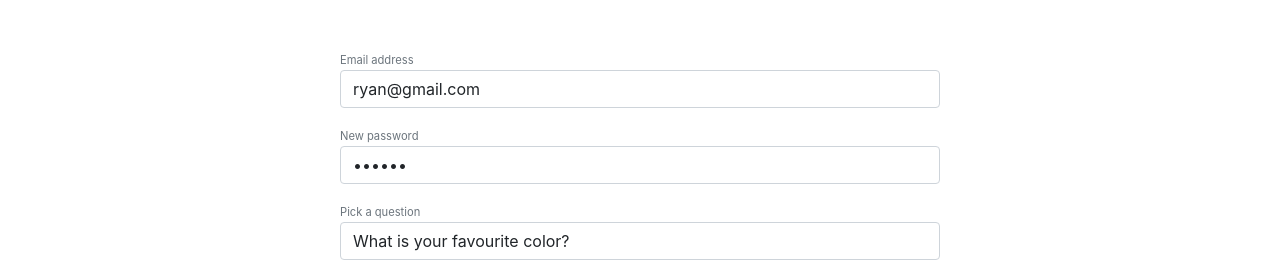
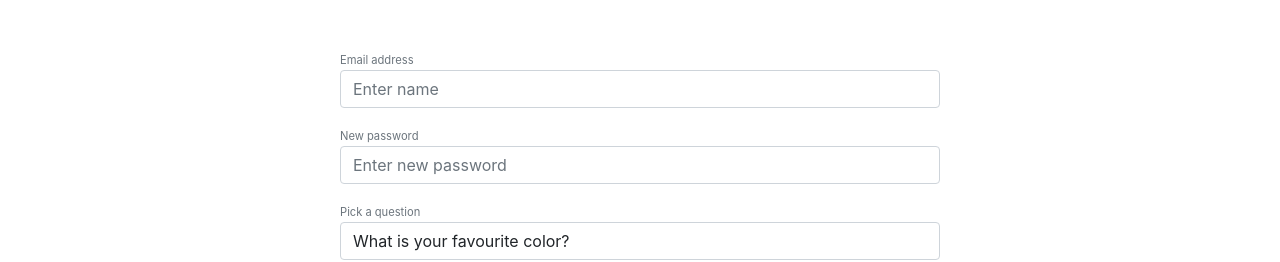
Before and after one commit to naveen3011/GETlink, a Next.js app in the folder client/: page /forgot-password in a window 1280 px wide. Shown: the part 256-518 px from the top of the page. Built offline with nearby package versions, Linux system fonts and the light colour scheme; no server answers.

Commit message:
Update forgot-password.js

```diff
--- a/client/pages/forgot-password.js
+++ b/client/pages/forgot-password.js
@@ -8,8 +8,8 @@ import { UserContext } from "../context";
 import { useRouter } from "next/router";
 
 const ForgotPassword = () => {
-  const [email, setEmail] = useState("ryan@gmail.com");
-  const [newPassword, setNewPassword] = useState("rrrrrr");
+  const [email, setEmail] = useState("");
+  const [newPassword, setNewPassword] = useState("");
   const [secret, setSecret] = useState("");
   const [ok, setOk] = useState(false);
   const [loading, setLoading] = useState(false);
```
